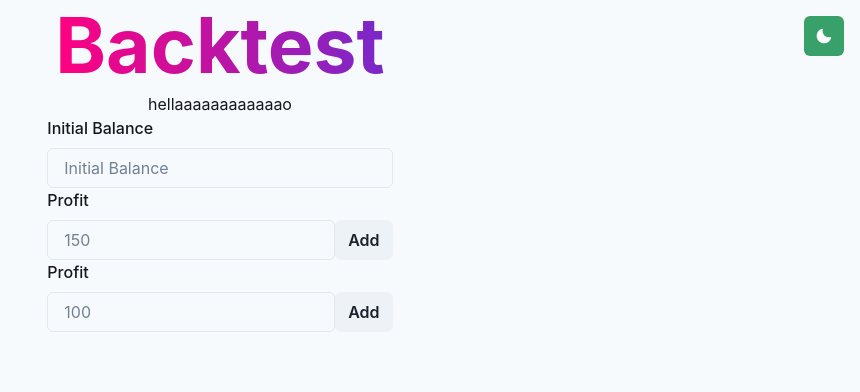
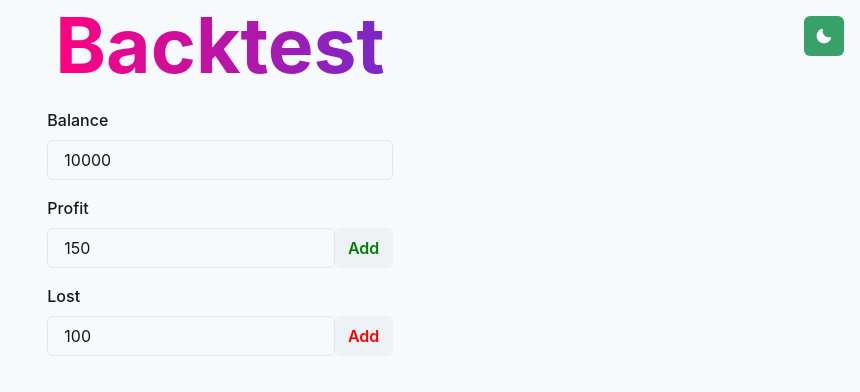
Before and after one commit to thinhbuihong/backtest_fe, a Next.js app: page / in a window 1280 px wide. Shown: the top 392 px of the page, without its empty margins (420-1280 px from the left). Built offline with nearby package versions, Linux system fonts and the light colour scheme.

Commit message:
feat: update formik

```diff
--- a/package.json
+++ b/package.json
@@ -6,11 +6,14 @@
     "start": "next start"
   },
   "dependencies": {
+    "@chakra-ui/form-control": "^2.2.0",
     "@chakra-ui/icons": "^2.0.2",
     "@chakra-ui/react": "^2.2.1",
+    "@chakra-ui/system": "^2.6.2",
     "@chakra-ui/theme-tools": "^2.0.2",
     "@emotion/react": "^11.9.0",
     "@emotion/styled": "^11.9.0",
+    "formik": "^2.4.6",
     "framer-motion": "^6.3.0",
     "next": "latest",
     "react": "^18.2.0",
--- /dev/null
+++ b/src/components/InputField.tsx
@@ -0,0 +1,38 @@
+import {
+  FormControl,
+  FormErrorMessage,
+  FormLabel,
+} from "@chakra-ui/form-control";
+import { Input, Textarea } from "@chakra-ui/react";
+import { useField } from "formik";
+
+interface InputFieldProps {
+  name: string;
+  label: string;
+  placeholder?: string;
+  type?: string;
+  textarea?: boolean;
+}
+
+const InputField = ({ textarea, ...props }: InputFieldProps) => {
+  const [field, { error }] = useField(props);
+  // field include value, name, onChange
+  // error set when submit
+  props.placeholder = props.placeholder || props.name;
+
+  return (
+    <FormControl isInvalid={!!error}>
+      <FormLabel marginTop={"1rem"} htmlFor={field.name}>
+        {props.label}
+      </FormLabel>
+      {textarea ? (
+        <Textarea {...field} id={field.name} {...props} />
+      ) : (
+        <Input {...field} id={field.name} {...props} />
+      )}
+      {error && <FormErrorMessage>{error}</FormErrorMessage>}
+    </FormControl>
+  );
+};
+
+export default InputField;
--- a/src/pages/index.tsx
+++ b/src/pages/index.tsx
@@ -19,14 +19,45 @@ import { Main } from "../components/Main";
 import { DarkModeSwitch } from "../components/DarkModeSwitch";
 import { CTA } from "../components/CTA";
 import { Footer } from "../components/Footer";
+import { Form, Formik, FormikHelpers } from "formik";
+import InputField from "../components/InputField";
 
 const Index = () => {
-  const init = 10_000;
-  const lost_v = 100;
-  const lost_p = 1;
-  const profit_v = 150;
-  const profit_p = 1.5;
-  const balance = 10_000;
+  const initial_values = {
+    init: 10_000,
+    lost_v: 100,
+    lost_p: 1,
+    profit_v: 150,
+    profit_p: 1.5,
+    balance: 10_000,
+  };
+  type InitialValues = typeof initial_values;
+
+  const handleSubmit = async (
+    value: InitialValues,
+    { setErrors, resetForm }: FormikHelpers<InitialValues>
+  ) => {
+    try {
+      console.log(value);
+      return;
+    } catch (error) {}
+  };
+
+  const handleProfit = (values: InitialValues, setValues) => {
+    console.log("profit", values);
+    setValues({
+      ...values,
+      init: +values.init + +values.profit_v,
+    });
+  };
+
+  const handleLost = (values: InitialValues, setValues) => {
+    console.log("lost", values);
+    setValues({
+      ...values,
+      init: +values.init - +values.lost_v,
+    });
+  };
 
   return (
     <Container height="100vh">
@@ -34,27 +65,39 @@ const Index = () => {
 
       <Hero title="Backtest" />
       <Container>
-        <Text color="text">hellaaaaaaaaaaaao</Text>
-        <FormControl>
-          <FormLabel htmlFor="init">Initial Balance</FormLabel>
-          <Input id="init" placeholder="Initial Balance"></Input>
-        </FormControl>
+        <Formik initialValues={initial_values} onSubmit={handleSubmit}>
+          {({ isSubmitting, errors, values, setValues }) => (
+            <Form>
+              <InputField
+                name="init"
+                label="Balance"
+                placeholder="Balance"
+              ></InputField>
 
-        <FormControl>
-          <FormLabel htmlFor="profit">Profit</FormLabel>
-          <Flex>
-            <Input id="profit" placeholder="150"></Input>
-            <Button>Add</Button>
-          </Flex>
-        </FormControl>
+              <Flex>
+                <InputField name="profit_v" label="Profit"></InputField>
+                <Button
+                  alignSelf={"flex-end"}
+                  onClick={() => handleProfit(values, setValues)}
+                  color={"green"}
+                >
+                  Add
+                </Button>
+              </Flex>
 
-        <FormControl>
-          <FormLabel htmlFor="lost">Profit</FormLabel>
-          <Flex>
-            <Input id="lost" placeholder="100"></Input>
-            <Button>Add</Button>
-          </Flex>
-        </FormControl>
+              <Flex>
+                <InputField name="lost_v" label="Lost"></InputField>
+                <Button
+                  color={"red"}
+                  alignSelf={"flex-end"}
+                  onClick={() => handleLost(values, setValues)}
+                >
+                  Add
+                </Button>
+              </Flex>
+            </Form>
+          )}
+        </Formik>
       </Container>
     </Container>
   );
```
Also changed, not shown: 2 other files (tests, documents, lock files or other folders).
